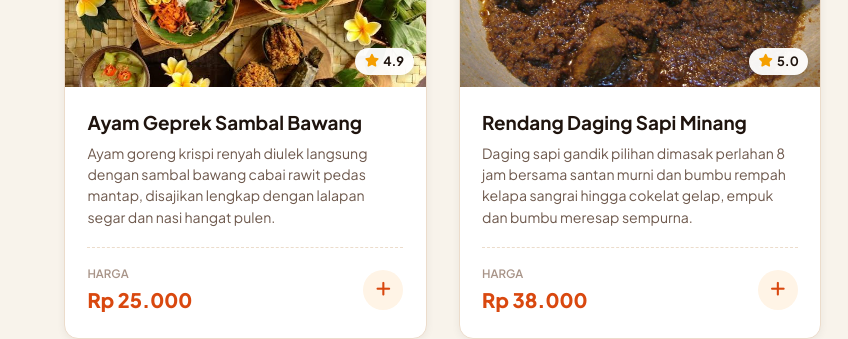
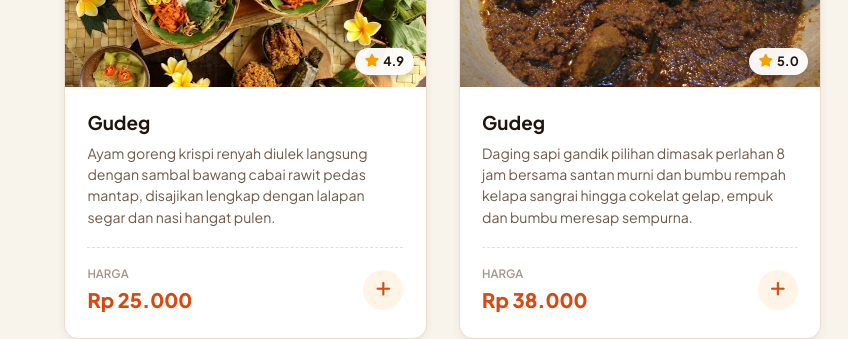
Before and after one commit to zevanooctavaro-gif/bebas, a plain HTML site: page index.html in a window 1280 px wide. Shown: the part 2393-2732 px from the top of the page, 0-848 px from the left. Drawn offline with Linux system fonts and the light colour scheme; grey boxes are pictures that could not be loaded.

Commit message:
Update index.html

```diff
--- a/index.html
+++ b/index.html
@@ -254,10 +254,10 @@
       <!-- CSS GRID: Menampilkan 8 Produk Makanan & Minuman Lengkap -->
       <div class="menu-grid" id="menu-product-grid">
 
-        <!-- Produk 1: Ayam Geprek Sambal Bawang -->
+        <!-- Produk 1: Gudeg -->
         <article class="menu-card" data-category="makanan" id="product-1">
           <div class="card-media">
-            <img src="images/uwal.jpg" alt="Ayam Geprek Sambal Bawang" loading="lazy">
+            <img src="images/uwal.jpg" alt="Gudeg" loading="lazy">
             <div class="card-badge-top">
               <span class="badge-tag badge-category">Makanan</span>
               <span class="badge-tag badge-bestseller">Best Seller</span>
@@ -267,7 +267,7 @@
             </div>
           </div>
           <div class="card-body">
-            <h3 class="product-title">Ayam Geprek Sambal Bawang</h3>
+            <h3 class="product-title">Gudeg</h3>
             <p class="product-desc">
               Ayam goreng krispi renyah diulek langsung dengan sambal bawang cabai rawit pedas mantap, disajikan lengkap dengan lalapan segar dan nasi hangat pulen.
             </p>
@@ -276,7 +276,7 @@
                 <span class="price-label">Harga</span>
                 <span class="product-price">Rp 25.000</span>
               </div>
-              <button class="btn-order-item" title="Pesan Menu Ini" onclick="openOrderModal('Ayam Geprek Sambal Bawang', 25000, 'images/uwal.jpg')">
+              <button class="btn-order-item" title="Pesan Menu Ini" onclick="openOrderModal('Gudeg', 25000, 'images/uwal.jpg')">
                 <i class="fa-solid fa-plus"></i>
               </button>
             </div>
@@ -286,7 +286,7 @@
         <!-- Produk 2: Rendang Daging Minang -->
         <article class="menu-card" data-category="makanan" id="product-2">
           <div class="card-media">
-            <img src="images/rendang.jpg" alt="Rendang Daging Sapi Minang" loading="lazy">
+            <img src="images/rendang.jpg" alt="Gudeg" loading="lazy">
             <div class="card-badge-top">
               <span class="badge-tag badge-category">Makanan</span>
               <span class="badge-tag badge-special">Khas Minang</span>
@@ -296,7 +296,7 @@
             </div>
           </div>
           <div class="card-body">
-            <h3 class="product-title">Rendang Daging Sapi Minang</h3>
+            <h3 class="product-title">Gudeg</h3>
             <p class="product-desc">
               Daging sapi gandik pilihan dimasak perlahan 8 jam bersama santan murni dan bumbu rempah kelapa sangrai hingga cokelat gelap, empuk dan bumbu meresap sempurna.
             </p>
```
